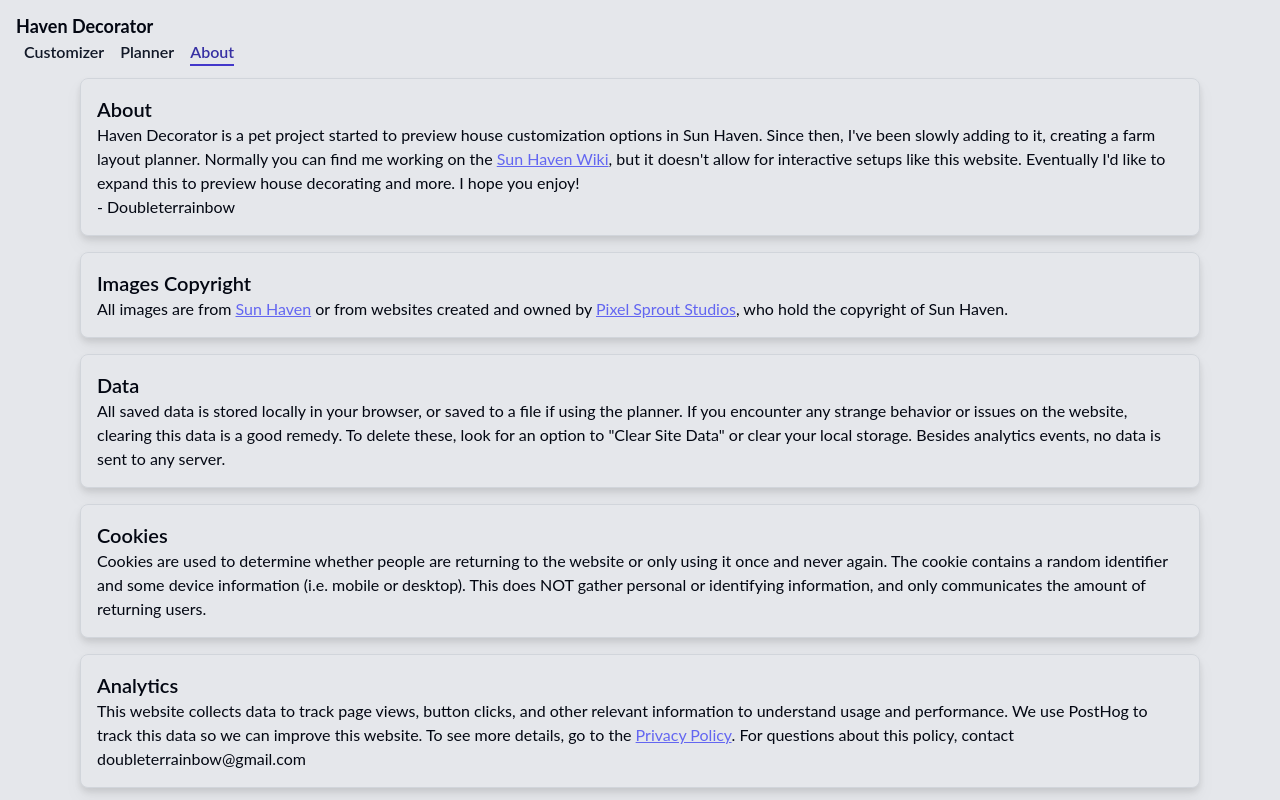
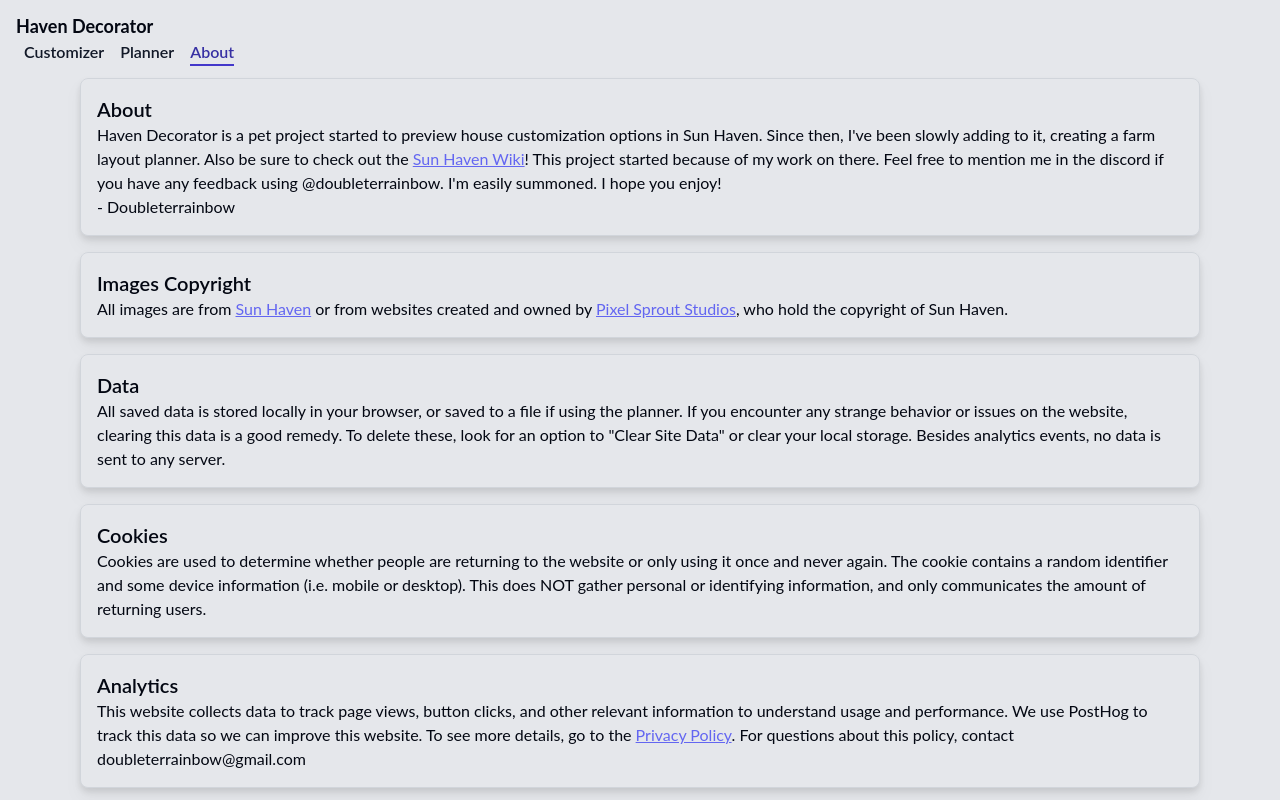
Before and after one commit to allisonjoycarter/haven-decorator, a Nuxt app: page /about in a window 1280 px wide. Built offline with nearby package versions, Linux system fonts and the light colour scheme.

Commit message:
Updated about section

```diff
--- a/pages/about.vue
+++ b/pages/about.vue
@@ -7,9 +7,7 @@
           <div>
             <p>
               Haven Decorator is a pet project started to preview house customization options in Sun Haven. Since then, I've
-              been slowly adding to it, creating a farm layout planner. Normally you can find me working on the <a href="https://sun-haven.fandom.com/wiki/Sun_Haven_Wiki" target="_blank">Sun Haven Wiki</a>,
-                but it doesn't allow for interactive setups like this website. Eventually I'd like to expand this to preview
-              house decorating and more. I hope you enjoy!
+              been slowly adding to it, creating a farm layout planner. Also be sure to check out the <a href="https://sunhaven.wiki.gg/wiki/Sun_Haven_Wiki" target="_blank">Sun Haven Wiki</a>! This project started because of my work on there. Feel free to mention me in the discord if you have any feedback using @doubleterrainbow. I'm easily summoned. I hope you enjoy!
             </p>
             <p>
               - Doubleterrainbow
```
